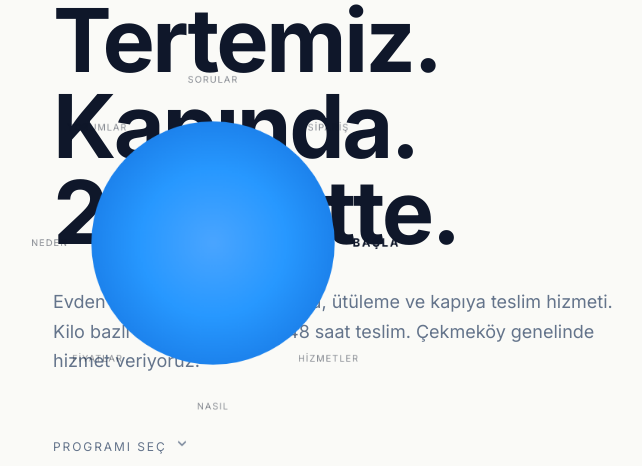
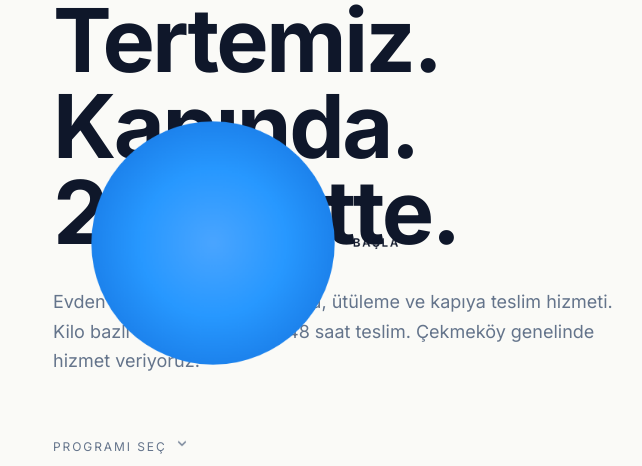
Before and after one commit to kaanevrensel/v0-yikat-landing-page, a Next.js app: page / in a window 1280 px wide. Shown: the part 157-623 px from the top of the page, without its empty margins (427-1069 px from the left). Built offline with nearby package versions, Linux system fonts and the light colour scheme.

Commit message:
feat(dial): hide non-active labels (opacity 0, pointer-events none)

```diff
--- a/components/DialProgram.tsx
+++ b/components/DialProgram.tsx
@@ -29,17 +29,12 @@ export function DialProgram({
 
   const counterRotation = useTransform(ringRotation, r => -r)
 
-  const colorClass = isActive
-    ? section.highlight
-      ? "text-[#2798ff]"
-      : "text-[#0F172A]"
-    : "text-[#0F172A]/50"
+  const colorClass = section.highlight
+    ? "text-[#2798ff]"
+    : "text-[#0F172A]"
 
-  const sizeClass = isActive
-    ? "text-[15px] tracking-[0.16em]"
-    : "text-[12px] tracking-[0.12em]"
-
-  const weightClass = isActive ? "font-bold" : "font-normal"
+  const sizeClass = "text-[15px] tracking-[0.16em]"
+  const weightClass = "font-semibold"
 
   return (
     <motion.button
@@ -47,15 +42,16 @@ export function DialProgram({
       onClick={() => onClick(index)}
       aria-label={section.ariaLabel}
       aria-current={isActive ? "location" : undefined}
-      className={`absolute left-1/2 top-1/2 whitespace-nowrap rounded-sm px-2 py-1 outline-none transition-[font-size,color,letter-spacing,font-weight] duration-300 ease-out focus-visible:ring-2 focus-visible:ring-[#2798ff] focus-visible:ring-offset-2 focus-visible:ring-offset-[#FAFAF7] ${colorClass} ${sizeClass} ${weightClass}`}
+      className={`absolute left-1/2 top-1/2 whitespace-nowrap rounded-sm px-2 py-1 outline-none transition-opacity duration-300 ease-out focus-visible:ring-2 focus-visible:ring-[#2798ff] focus-visible:ring-offset-2 focus-visible:ring-offset-[#FAFAF7] ${colorClass} ${sizeClass} ${weightClass}`}
       style={{
         x: x,
         y: y,
         translateX: "-50%",
         translateY: "-50%",
         rotate: counterRotation,
-        pointerEvents: "auto",
-        willChange: "transform",
+        pointerEvents: isActive ? "auto" : "none",
+        opacity: isActive ? 1 : 0,
+        willChange: "transform, opacity",
       }}
     >
       {section.label}
```
